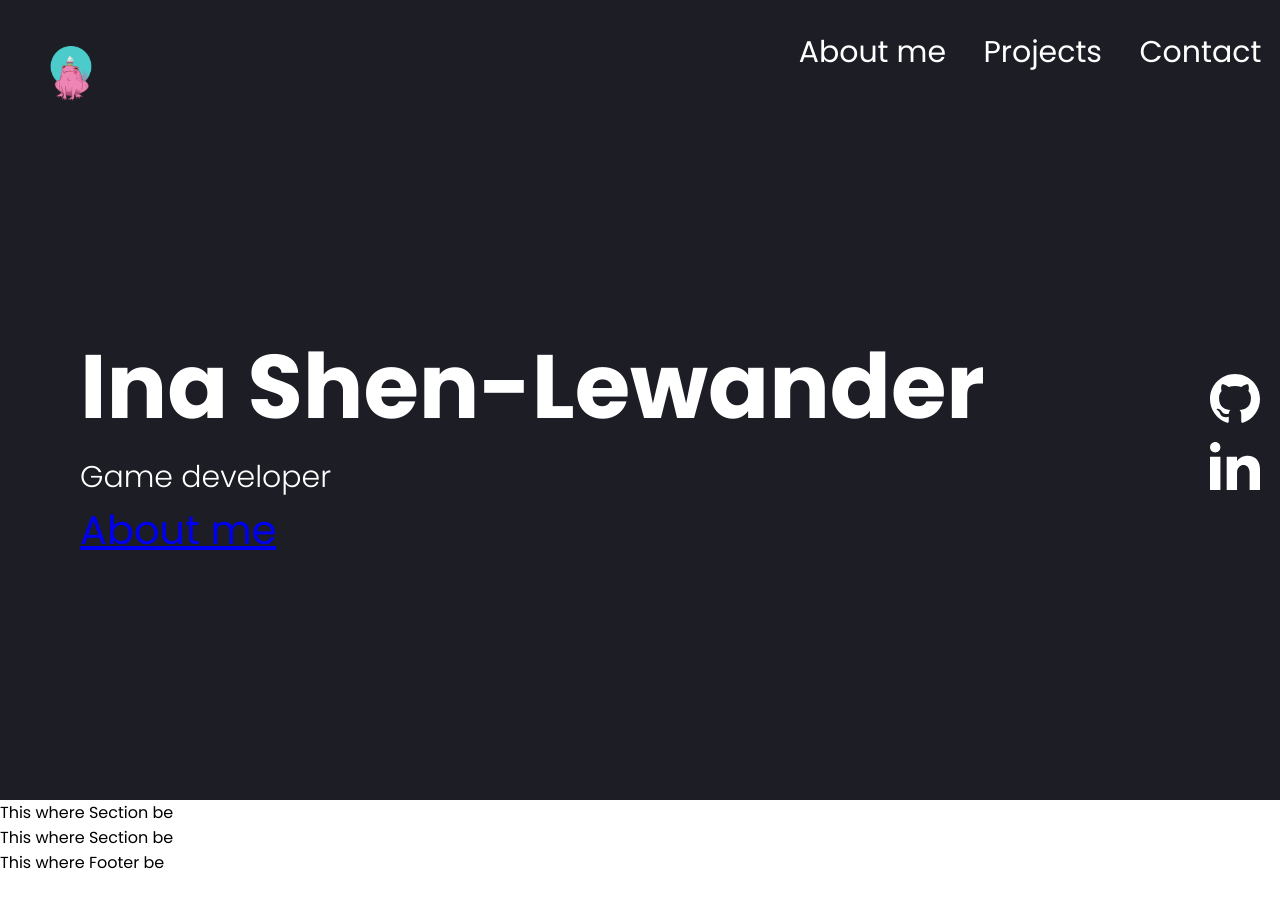
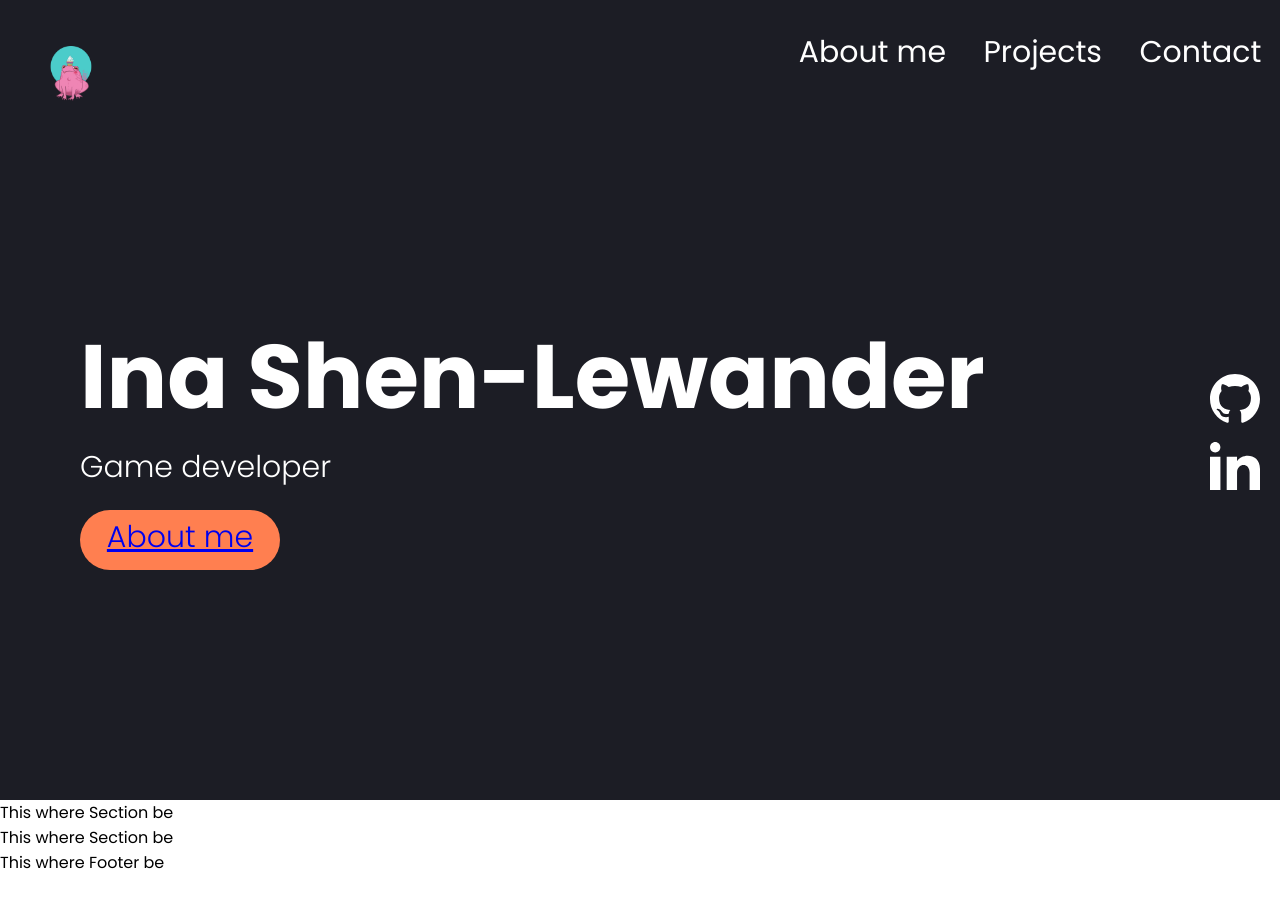
Before and after one commit to InaSLew/Portfolio, a React (Create React App) app: page / in a window 1280 px wide. Shown: the top 908 px of the page. Built offline with nearby package versions, Linux system fonts and the light colour scheme.

Commit message:
HeroArea completed with Button component

```diff
--- a/legacy/src/style.css
+++ b/legacy/src/style.css
@@ -42,7 +42,7 @@ hr {
     color: white;
 } */
 
-.button {
+/* .button {
     width: 200px;
     height: 55px;
     border-radius: 30px;
@@ -59,7 +59,7 @@ hr {
 .button:active {
     background-color: #A9A9A9;
     color: #808080;
-}
+} */
 
 .pill-button {
     border: none;
--- a/src/Components/Header/HeroArea/HeroArea.tsx
+++ b/src/Components/Header/HeroArea/HeroArea.tsx
@@ -1,3 +1,4 @@
+import Button from '../../UI/Button/Button';
 import './HeroArea.css';
 
 // Note: should probably break this further into 2 components: HeroText and Social
@@ -7,7 +8,7 @@ const HeroArea = () => {
             <div className="hero-text">
                 <h1>Ina Shen-Lewander</h1>
                 <p>Game developer</p>
-                <div className="button"><a href="#about-me">About me</a></div>
+                <Button buttonLink = {'#about-me'} buttonLabel = { 'About me' } />
             </div>
             <div className="socials">
                 <div><a href="https://github.com/InaSLew"  className="social">
--- /dev/null
+++ b/src/Components/UI/Button/Button.css
@@ -0,0 +1,18 @@
+.button {
+    width: 200px;
+    height: 55px;
+    border-radius: 30px;
+    background-color: coral;
+    text-align: center;
+    font-size: 30px;
+    font-weight: 300;
+    padding-top: 5px;
+    margin-top: 20px;
+}
+.button:hover {
+    background-color: #ef744b;
+}
+.button:active {
+    background-color: #A9A9A9;
+    color: #808080;
+}
--- /dev/null
+++ b/src/Components/UI/Button/Button.tsx
@@ -0,0 +1,13 @@
+import { FunctionComponent } from "react";
+import './Button.css';
+
+
+const Button : FunctionComponent<{ buttonLabel: string, buttonLink: string }> = props => {
+    const buttonLabel = props.buttonLabel;
+    const buttonLink = props.buttonLink;
+
+    return (
+        <div className="button"><a href={buttonLink}>{buttonLabel}</a></div>
+    );
+}
+export default Button;
```
